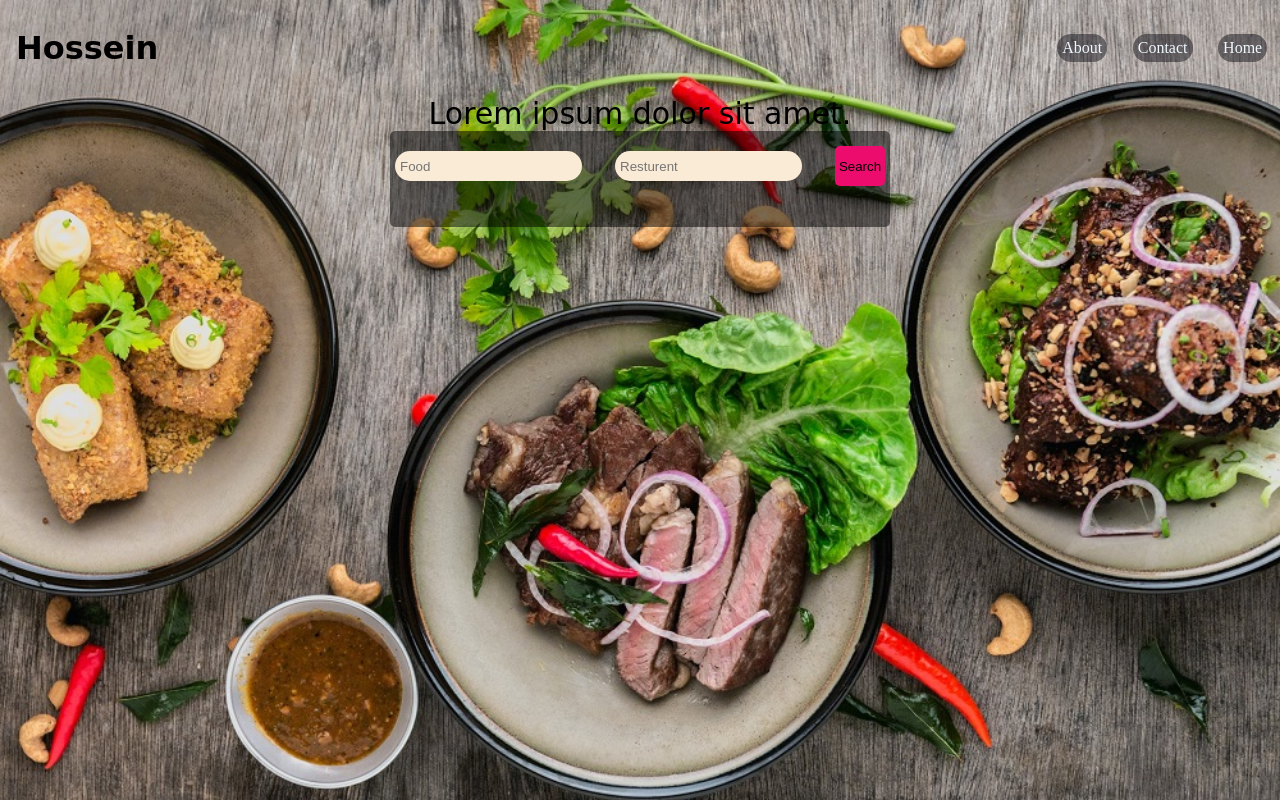
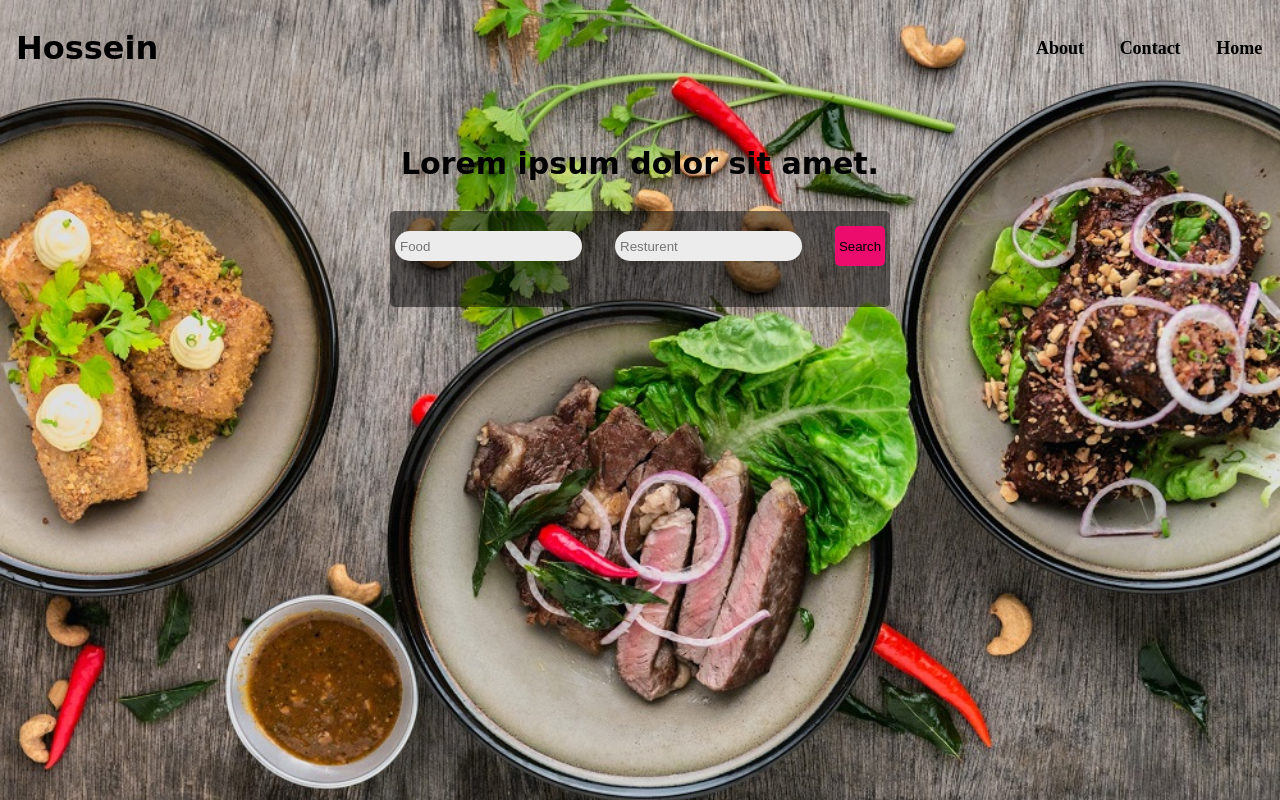
Before and after one commit to Hooseinsalari/simple-page-food, a plain HTML site: page index.html in a window 1280 px wide. Drawn offline with Linux system fonts and the light colour scheme; a web font is replaced by a local one.

Commit message:
New style.

```diff
--- a/style.css
+++ b/style.css
@@ -32,21 +32,30 @@ body {
 
 .header .right ul li {
   margin: 0.8rem;
-  background-color: rgba(20, 20, 29, 0.5);
+  /* background-color: rgba(20, 20, 29, 0.5); */
   padding: 5px;
   border-radius: 20px;
-  color: aliceblue;
+  color: rgb(0, 0, 0);
+  font-weight: bold;
+  font-size: 18px;
+  cursor: pointer;
+}
+
+.header .right ul li:hover {
+  text-decoration: underline;
 }
 
 .main {
   width: 100%;
-  height: 88vh;
+  height: 80vh;
   text-align: center;
 }
 
-.main .title {
+.main .title p{
   font-size: 30px;
   font-family: "Grechen Fuemen", cursive;
+  margin-top: 50px;
+  font-weight: bold;
 }
 
 .main .inputs {
@@ -58,6 +67,7 @@ body {
   display: flex;
   justify-content: space-between;
   padding: 5px;
+  margin-top: 30px;
 }
 
 .main .inputs input {
@@ -66,7 +76,7 @@ body {
   outline: none;
   border-radius: 20px;
   padding: 5px;
-  background-color: antiquewhite;
+  background-color: rgb(236, 236, 236);
   margin-top: 15px;
 }
 
```
